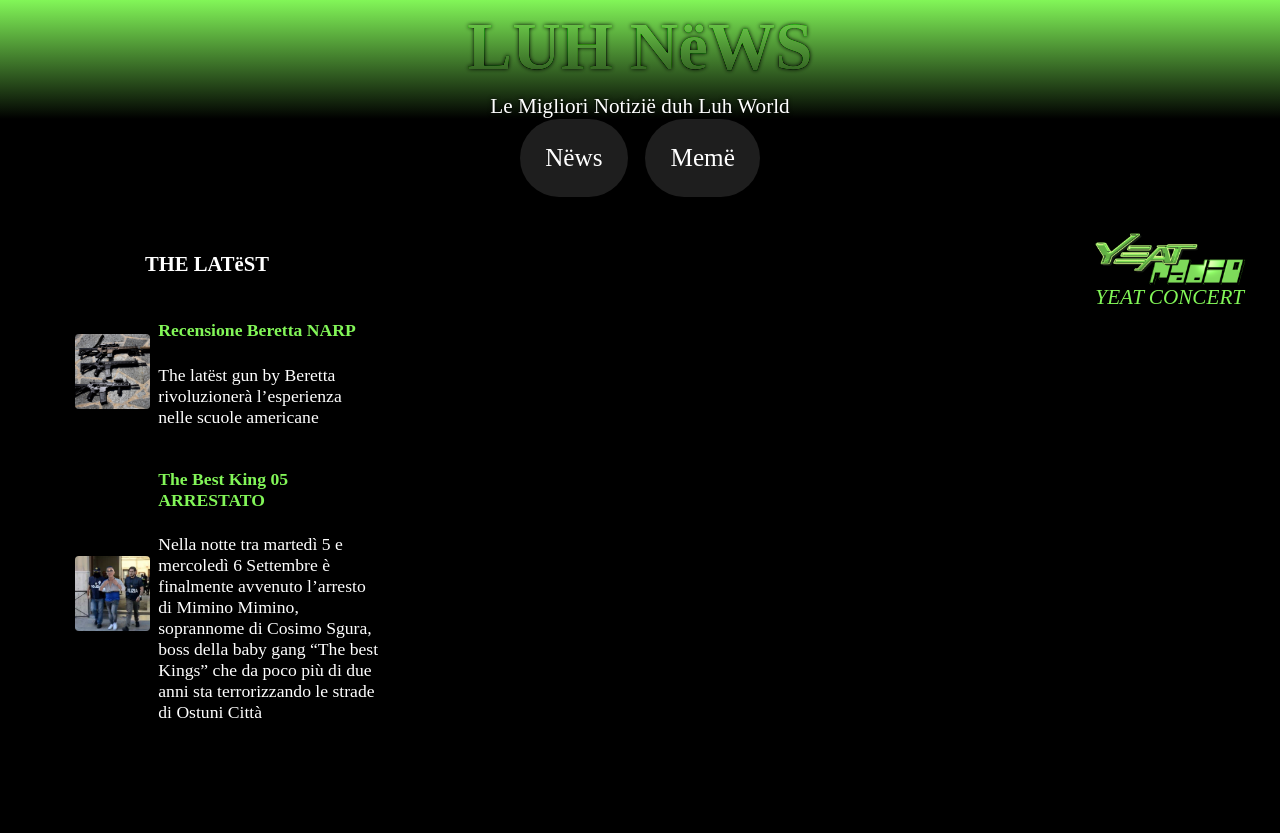
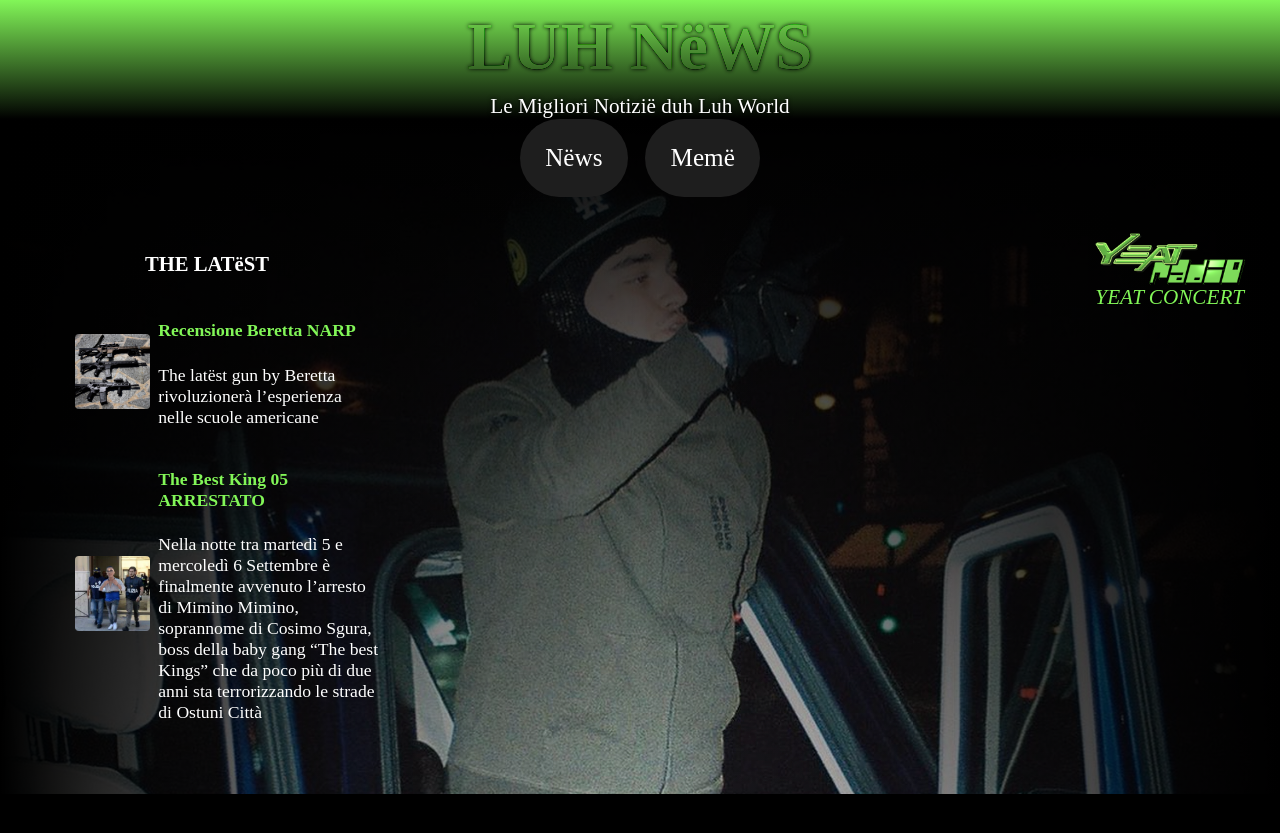
Before and after one commit to LuhNews/luhnews.github.io, a Jekyll site: the page built from index.html, in a window 1280 px wide. Shown: the top 833 px of the page. Built offline with Jekyll 4.4.1, drawn with Linux system fonts in a browser that asks for light colours; some web fonts are replaced.

Commit message:
aggiunta yet

```diff
--- a/_layouts/home.html
+++ b/_layouts/home.html
@@ -6,6 +6,6 @@
   <h1>LUH NëWS</h1>
   <big>Le Migliori Notizië duh Luh World</big>
 </header>
-<center>
+<center class="yeat">
   {{ content }}
 </center>
```
